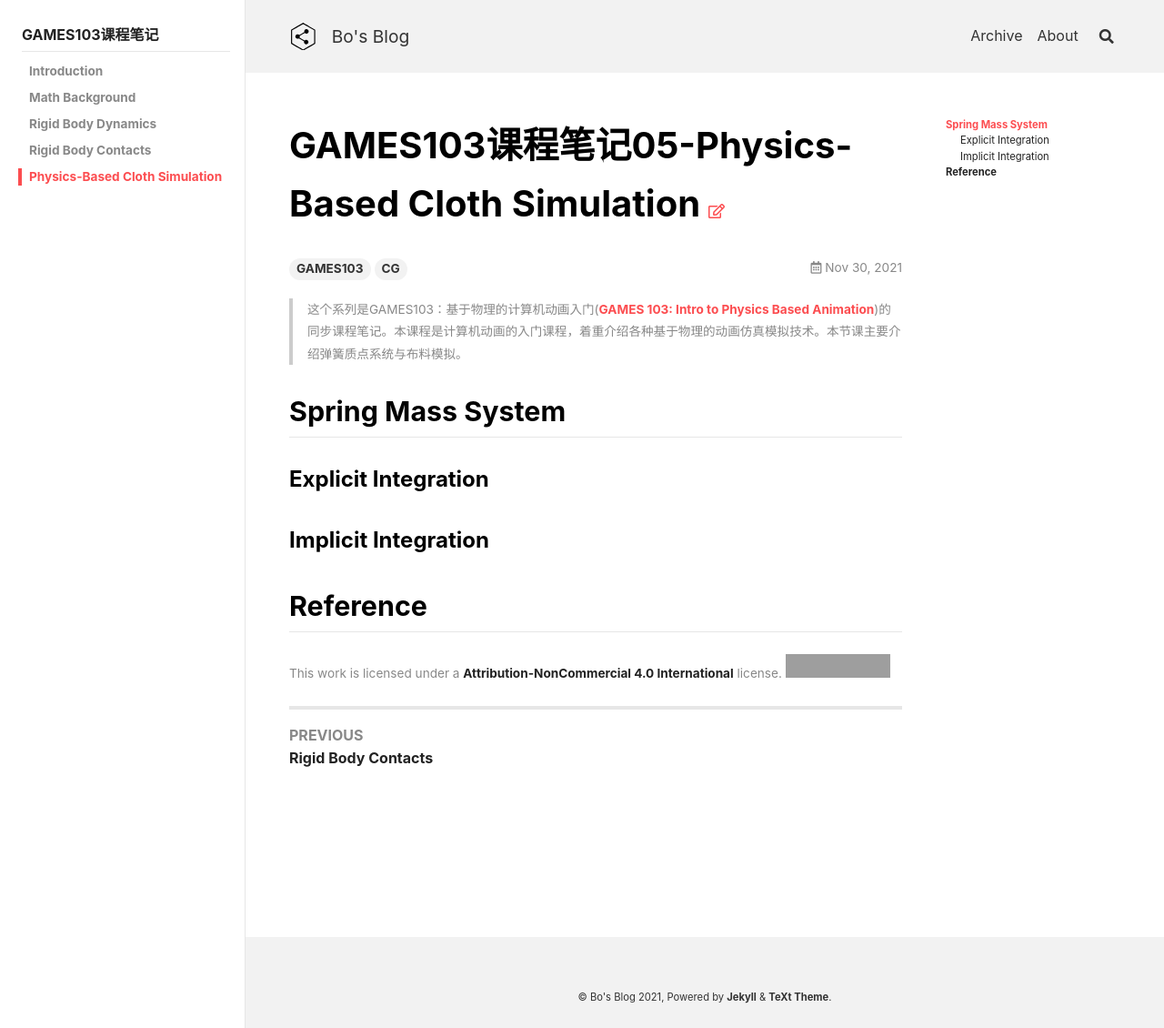
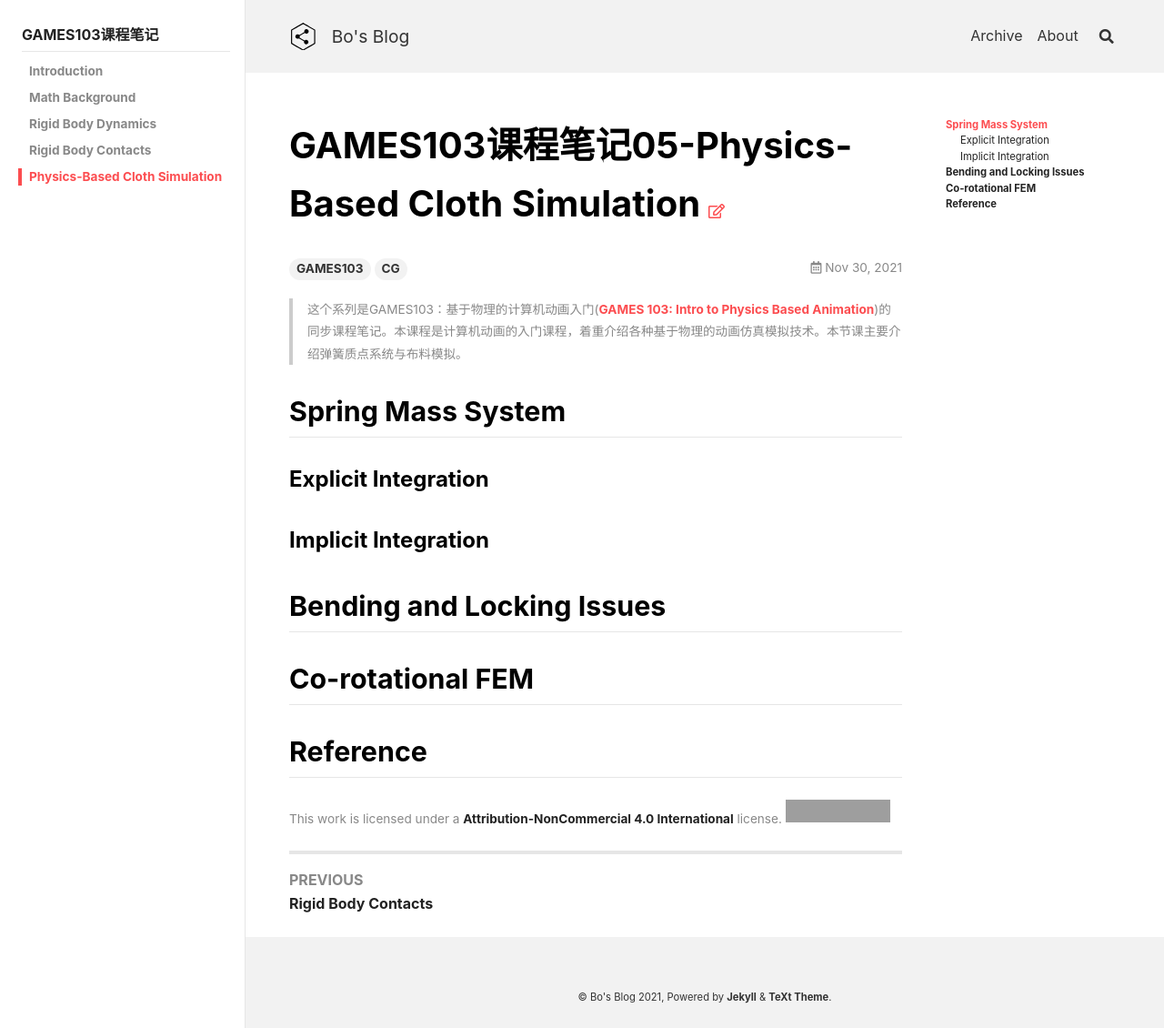
Before and after one commit to peng00bo00/peng00bo00_previous_blog, a Jekyll site: the page built from _posts/2021-11-30-GAMES103-NOTES-05.md, in a window 1280 px wide. Shown: the whole page at 91% size. Built offline with Jekyll 4.4.1, drawn with Linux system fonts in a browser that asks for light colours; nearby versions of some CDN libraries; grey boxes are pictures that could not be loaded.

Commit message:
Update 2021-11-30-GAMES103-NOTES-05.md

```diff
--- a/_posts/2021-11-30-GAMES103-NOTES-05.md
+++ b/_posts/2021-11-30-GAMES103-NOTES-05.md
@@ -18,4 +18,8 @@ sidebar:
 
 ### Implicit Integration
 
+## Bending and Locking Issues
+
+## Co-rotational FEM
+
 ## Reference
```
